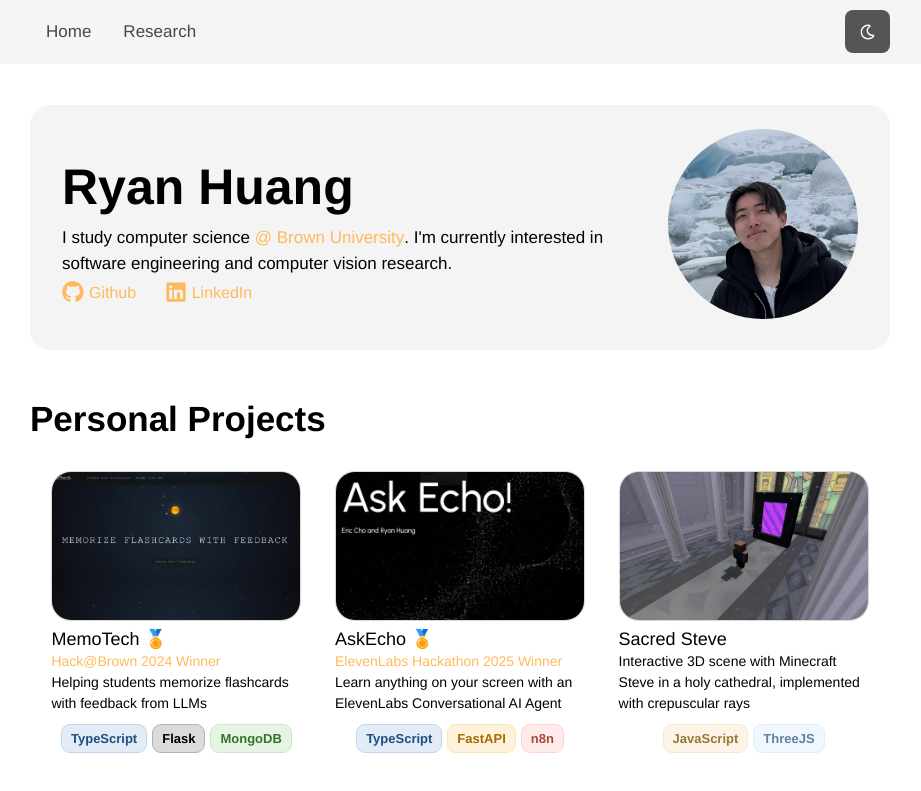
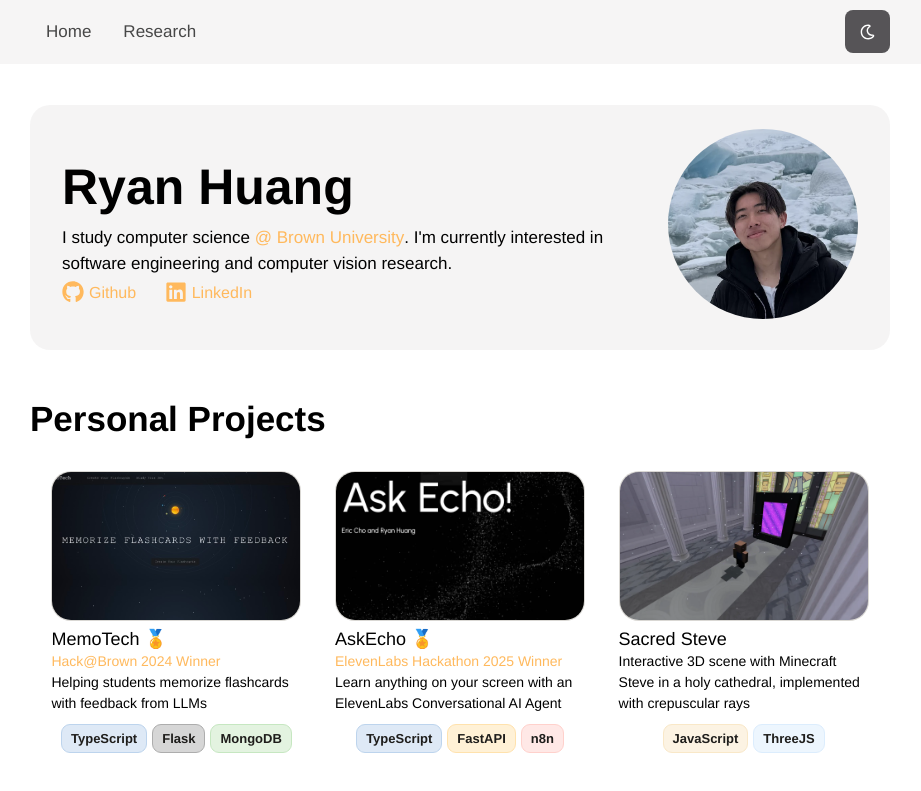
Before and after one commit to ryanhuang8/ryanhuang.dev, a React (Vite) app: page / in a window 1280 px wide. Shown: the top 791 px of the page, without its empty margins (180-1101 px from the left). Built offline with nearby package versions, Linux system fonts and the light colour scheme; a web font is replaced by a local one.

Commit message:
fix: flask color

```diff
--- a/src/styles/start.css
+++ b/src/styles/start.css
@@ -252,15 +252,15 @@
 }
 
 .light .tech-box {
-  color: color-mix(in srgb, var(--tech-color) 65%, black);
-  background-color: color-mix(in srgb, var(--tech-color) 14%, white);
-  border: 1px solid color-mix(in srgb, var(--tech-color) 30%, white);
+  color: #1e1d1b;
+  background-color: color-mix(in srgb, var(--tech-color) 16%, white);
+  border: 1px solid color-mix(in srgb, var(--tech-color) 32%, white);
 }
 
 .dark .tech-box {
-  color: color-mix(in srgb, var(--tech-color) 55%, white);
-  background-color: color-mix(in srgb, var(--tech-color) 22%, #24272c);
-  border: 1px solid color-mix(in srgb, var(--tech-color) 38%, #24272c);
+  color: #eae8e3;
+  background-color: color-mix(in srgb, var(--tech-color) 26%, #24272c);
+  border: 1px solid color-mix(in srgb, var(--tech-color) 42%, #24272c);
 }
 
 .project-links {
```
